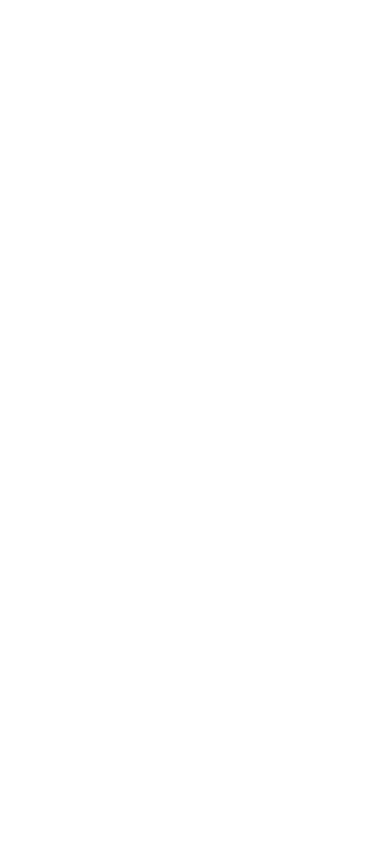
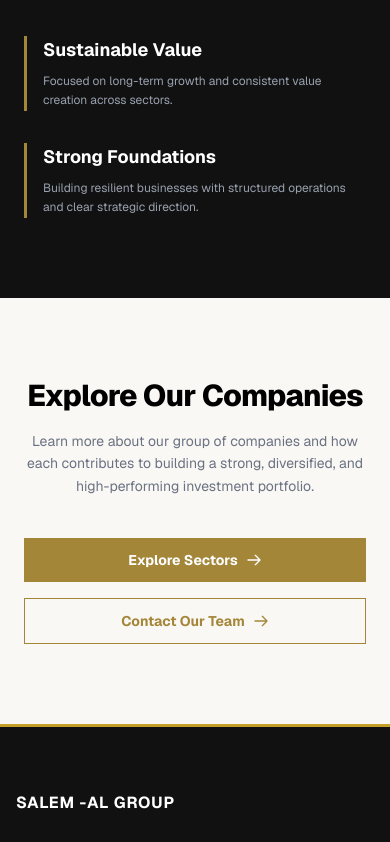
Before and after one commit to sabbir-hossen66/salem-ai-product-frontend, a Next.js app: page /why-choose-us in a window 390 px wide. Shown: the part 5814-6656 px from the top of the page. Before the commit the page ends 3853 px from the top, so only its background shows below. Built offline with nearby package versions, Linux system fonts and the light colour scheme.

Commit message:
whyus done

```diff
--- a/app/why-choose-us/page.tsx
+++ b/app/why-choose-us/page.tsx
@@ -1,5 +1,7 @@
 "use client";
 
+import ApproachAndCommitment from "@/components/chosseUsPage/components/ApproachAndCommitment";
+import ExploreCompaniesCTA from "@/components/chosseUsPage/components/ExploreCompaniesCTA";
 import HowWeDeliverValue from "@/components/chosseUsPage/components/HowWeDeliverValue";
 import WhyChooseUs from "@/components/chosseUsPage/components/strengthsData";
 import TrustedPartnerSection from "@/components/chosseUsPage/components/TrustedPartnerSection";
@@ -10,6 +12,8 @@
       <TrustedPartnerSection />
       <HowWeDeliverValue />
       <WhyChooseUs />
+      <ApproachAndCommitment />
+      <ExploreCompaniesCTA />
     </div>
   );
 }
--- /dev/null
+++ b/components/chosseUsPage/components/ApproachAndCommitment.tsx
@@ -0,0 +1,161 @@
+"use client";
+import React from 'react';
+import Image from 'next/image';
+
+const ApproachAndCommitment = () => {
+  return (
+    <div className="w-full font-sans">
+
+      {/* =========================================
+          TOP SECTION: Our Approach
+      ========================================= */}
+      <section className="bg-[#FAF8F5] py-20 lg:py-32 px-6 lg:px-24">
+        <div className="max-w-7xl mx-auto">
+
+          {/* Header Area */}
+          <div className="flex flex-col lg:flex-row justify-between items-start lg:items-center gap-8 mb-16">
+            {/* Left Header */}
+            <div className="lg:w-1/2">
+              <span className="text-[#A48639] text-xs font-bold uppercase tracking-[0.15em] block mb-3">
+                OUR APPROACH
+              </span>
+              <h2 className="text-4xl md:text-5xl font-extrabold text-black leading-tight tracking-tight">
+                Delivering More Than <br className="hidden md:block" /> Investment
+              </h2>
+            </div>
+
+            {/* Right Header Description */}
+            <div className="lg:w-1/2 lg:border-l-2 lg:border-gray-200 lg:pl-10">
+              <p className="text-gray-600 text-base md:text-lg leading-relaxed">
+                We go beyond capital by actively supporting our companies, strengthening operations, and enabling long-term growth through strategic direction and expertise.
+              </p>
+            </div>
+          </div>
+
+          {/* Cards Grid */}
+          <div className="grid grid-cols-1 md:grid-cols-3 gap-8 items-start">
+
+            {/* Card 1 */}
+            <div className="p-4 md:p-6">
+              <span className="text-[#A48639] font-bold text-sm mb-4 block">
+                01. Active Management
+              </span>
+              <Image
+                src="https://i.ibb.co.com/tMVyq4L7/312ff40b5cc7e72af91106456a784f3cddf7d4a4.jpg"
+                alt="Active Management"
+                className="w-full h-48 object-cover mb-6 rounded-sm"
+                width={500}
+                height={192}
+              />
+              <h3 className="text-xl font-extrabold text-black uppercase mb-3">
+                HANDS-ON INVOLVEMENT
+              </h3>
+              <p className="text-gray-500 text-sm leading-relaxed">
+                We actively support our companies by guiding operations, improving structures, and ensuring alignment with long-term strategic objectives.
+              </p>
+            </div>
+
+            {/* Card 2 (Highlighted) */}
+            <div className="bg-white p-6 shadow-xl border-t-4 border-[#A48639] transform md:-translate-y-4">
+              <span className="text-[#A48639] font-bold text-sm mb-4 block">
+                02. Strategic Growth
+              </span>
+              <Image
+                src="https://i.ibb.co.com/4RTbdS7C/2dafa3b9ed18b296382ebd6ae2da90d6327e90ca-1.jpg"
+                alt="Strategic Growth"
+                className="w-full h-48 object-cover mb-6 rounded-sm"
+                width={500}
+                height={192}
+              />
+              <h3 className="text-xl font-extrabold text-black uppercase mb-3">
+                OPERATIONAL EXCELLENCE
+              </h3>
+              <p className="text-gray-500 text-sm leading-relaxed">
+                We prioritize sustainable expansion by identifying opportunities, optimizing performance, and building strong foundations that support continuous and scalable business growth.
+              </p>
+            </div>
+
+            {/* Card 3 */}
+            <div className="p-4 md:p-6">
+              <span className="text-[#A48639] font-bold text-sm mb-4 block">
+                03. Market Adaptability
+              </span>
+              <Image
+                src="https://i.ibb.co.com/Q3vQX7LR/655c0082a387b9ae047329fbbd70eac12c778706.jpg"
+                alt="Market Adaptability"
+                className="w-full h-48 object-cover mb-6 rounded-sm"
+                width={500}
+                height={192}
+              />
+              <h3 className="text-xl font-extrabold text-black uppercase mb-3">
+                FLEXIBLE APPROACH
+              </h3>
+              <p className="text-gray-500 text-sm leading-relaxed">
+                We adapt to changing market conditions by evolving strategies, exploring new sectors, and maintaining flexibility to ensure resilience and ongoing success.
+              </p>
+            </div>
+
+          </div>
+        </div>
+      </section>
+
+
+      {/* =========================================
+          BOTTOM SECTION: Our Commitment
+      ========================================= */}
+      <section className="bg-[#111111] py-20 lg:py-32 px-6 lg:px-24">
+        <div className="max-w-7xl mx-auto flex flex-col lg:flex-row items-center gap-12 lg:gap-20">
+
+          {/* Left Side (Image) */}
+          <div className="w-full lg:w-1/2 relative">
+            <div className="absolute top-0 left-0 w-2 h-full bg-[#A48639] z-10 -ml-4 lg:-ml-8 hidden md:block"></div>
+            <Image
+              src="https://i.ibb.co.com/5gDCqzKX/a2943aa1ffa1c19b0ff1ad719a5ca78c642ba3fd.jpg"
+              alt="Commitment Box"
+              className="w-full h-auto object-cover rounded-sm shadow-2xl"
+              width={500}
+              height={400}
+            />
+          </div>
+
+          {/* Right Side (Content) */}
+          <div className="w-full lg:w-1/2 text-white">
+            <span className="text-[#A48639] text-xs font-bold uppercase tracking-[0.15em] block mb-3">
+              OUR COMMITMENT
+            </span>
+            <h2 className="text-4xl md:text-5xl font-extrabold mb-6 tracking-tight leading-tight">
+              Focused on Long-Term Success
+            </h2>
+            <p className="text-gray-400 text-sm md:text-base leading-relaxed mb-10">
+              We are committed to building strong, sustainable businesses that deliver long-term value. Through disciplined investment strategies, operational excellence, and continuous innovation, we support our companies in achieving consistent growth and performance. Our focus remains on creating a balanced portfolio that adapts to market changes while maintaining stability. By aligning our goals with economic development, we contribute to building a stronger and more resilient business environment.
+            </p>
+
+            {/* Bottom Sub-points */}
+            <div className="flex flex-col md:flex-row gap-8 mt-8">
+              {/* Point 1 */}
+              <div className="border-l-[3px] border-[#A48639] pl-4">
+                <h4 className="text-lg font-bold mb-2">Sustainable Value</h4>
+                <p className="text-gray-400 text-xs md:text-sm leading-relaxed">
+                  Focused on long-term growth and consistent value creation across sectors.
+                </p>
+              </div>
+
+              {/* Point 2 */}
+              <div className="border-l-[3px] border-[#A48639] pl-4">
+                <h4 className="text-lg font-bold mb-2">Strong Foundations</h4>
+                <p className="text-gray-400 text-xs md:text-sm leading-relaxed">
+                  Building resilient businesses with structured operations and clear strategic direction.
+                </p>
+              </div>
+            </div>
+
+          </div>
+
+        </div>
+      </section>
+
+    </div>
+  );
+};
+
+export default ApproachAndCommitment;
--- /dev/null
+++ b/components/chosseUsPage/components/ExploreCompaniesCTA.tsx
@@ -0,0 +1,59 @@
+"use client";
+import React from 'react';
+
+const ExploreCompaniesCTA = () => {
+  return (
+    <section className="w-full bg-[#FAF8F5] py-20 md:py-28 px-6 font-sans flex justify-center items-center">
+      <div className="max-w-3xl mx-auto text-center flex flex-col items-center">
+
+        {/* Heading */}
+        <h2 className="text-3xl md:text-4xl lg:text-5xl font-extrabold text-black mb-4 tracking-tight">
+          Explore Our Companies
+        </h2>
+
+        {/* Description */}
+        <p className="text-gray-500 text-sm md:text-base leading-relaxed mb-10 max-w-2xl">
+          Learn more about our group of companies and how each contributes to building a strong, diversified, and high-performing investment portfolio.
+        </p>
+
+        {/* Buttons */}
+        <div className="flex flex-col sm:flex-row gap-4 w-full sm:w-auto justify-center">
+
+          {/* Primary Button */}
+          <button className="bg-[#A48639] hover:bg-[#8e7331] text-white px-8 py-3 text-sm md:text-base font-bold transition-colors duration-300 flex items-center justify-center gap-2">
+            Explore Sectors
+            <svg
+              className="w-4 h-4"
+              fill="none"
+              stroke="currentColor"
+              strokeWidth="2"
+              viewBox="0 0 24 24"
+              xmlns="http://www.w3.org/2000/svg"
+            >
+              <path strokeLinecap="round" strokeLinejoin="round" d="M14 5l7 7m0 0l-7 7m7-7H3"></path>
+            </svg>
+          </button>
+
+          {/* Secondary Button */}
+          <button className="border border-[#A48639] text-[#A48639] hover:bg-[#A48639] hover:text-white px-8 py-3 text-sm md:text-base font-bold transition-colors duration-300 flex items-center justify-center gap-2">
+            Contact Our Team
+            <svg
+              className="w-4 h-4"
+              fill="none"
+              stroke="currentColor"
+              strokeWidth="2"
+              viewBox="0 0 24 24"
+              xmlns="http://www.w3.org/2000/svg"
+            >
+              <path strokeLinecap="round" strokeLinejoin="round" d="M14 5l7 7m0 0l-7 7m7-7H3"></path>
+            </svg>
+          </button>
+
+        </div>
+
+      </div>
+    </section>
+  );
+};
+
+export default ExploreCompaniesCTA;
```
